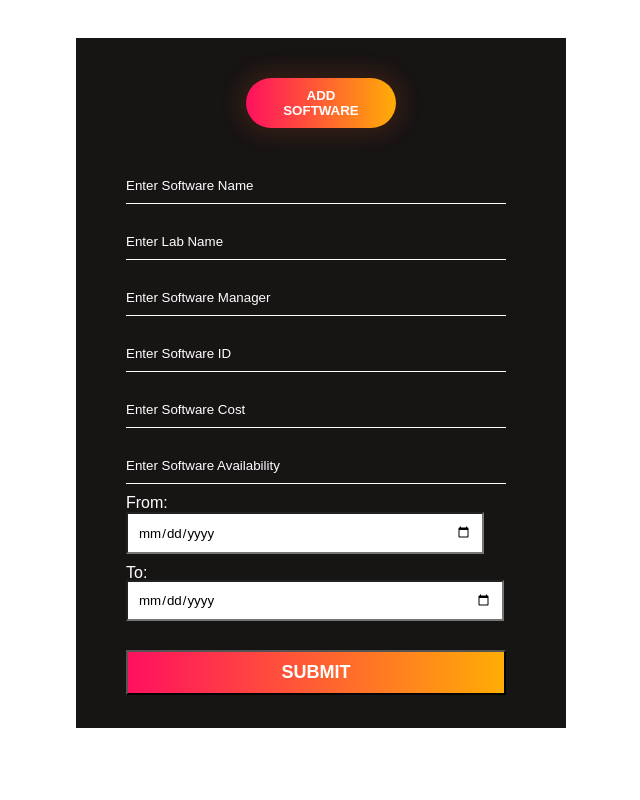
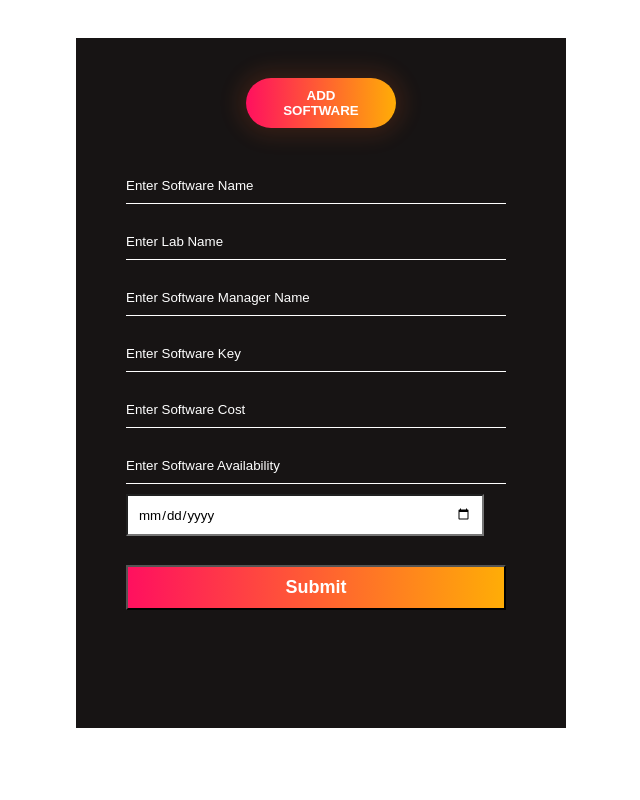
Before and after one commit to ApurvaK24/LabLogix, a Flask app: page /addSoftware in a window 1280 px wide. Shown: the whole page, without its empty margins (319-959 px from the left). Run offline with Flask 3, Linux system fonts and the light colour scheme; some libraries are stand-ins or nearby versions.

Commit message:
added jinja input field code to addlab and addsoft

```diff
--- a/app.py
+++ b/app.py
@@ -17,7 +17,7 @@ from flask import Flask, flash, render_template,session, url_for, redirect
 from flask_sqlalchemy import SQLAlchemy
 from flask_login import UserMixin, login_user, LoginManager, login_required, logout_user, current_user
 from flask_wtf import FlaskForm
-from wtforms import SelectField, StringField, PasswordField, SubmitField
+from wtforms import DateField, DecimalField, IntegerField, SelectField, StringField, PasswordField, SubmitField, TextAreaField
 from wtforms.validators import InputRequired, Length, ValidationError
 from flask_mysqldb import MySQL
 from flask_bcrypt import Bcrypt
@@ -135,6 +135,40 @@ class LoginForm(FlaskForm):
     role = SelectField(u'Select Role', choices=[('Admin', 'Admin'), ('Professor', 'Professor'), ('Assistant', 'Assistant')])
 
     submit = SubmitField('Submit')
+
+class addLabForm(FlaskForm):
+    labname = StringField(validators=[
+                           InputRequired()], render_kw={"placeholder": "Enter Lab Name"})
+    labmanager = StringField(validators=[
+                           InputRequired()], render_kw={"placeholder": "Enter Lab Manager"})
+    lab_location = StringField(validators=[
+                           InputRequired()], render_kw={"placeholder": "Enter Lab Location"})
+    description = TextAreaField(render_kw={"placeholder": "Enter Lab description"})
+    # username = StringField(validators=[
+    #                        InputRequired(), Length(min=4, max=20)], render_kw={"placeholder": "Username"})
+
+    no_of_pc = IntegerField(render_kw={"placeholder": "Enter Number of PC's"})
+
+    submit = SubmitField('Submit')
+class addSoftwareForm(FlaskForm):
+    software_name = StringField(validators=[
+                           InputRequired()], render_kw={"placeholder": "Enter Software Name"})
+    lab_name = StringField(validators=[
+                           InputRequired()], render_kw={"placeholder": "Enter Lab Name"})
+
+    software_manager = StringField(validators=[
+                           InputRequired()], render_kw={"placeholder": "Enter Software Manager Name"})
+    software_key = StringField(validators=[
+                           InputRequired()], render_kw={"placeholder": "Enter Software Key"})
+
+    cost = DecimalField(validators=[
+                           InputRequired()],render_kw={"placeholder": "Enter Software Cost "})
+    availability = IntegerField(validators=[
+                           InputRequired()],render_kw={"placeholder": "Enter Software Availability"})
+    valid_up_to = DateField(format='%Y-%m-%d')
+
+    submit = SubmitField('Submit')
+
 
 
 @app.route('/')
@@ -273,15 +307,21 @@ def logout():
 def AboutUs():
     return render_template("AboutUs.html")
 
-@app.route('/addLab')
-@login_required
+@app.route('/addLab', methods=['GET', 'POST'])
+# @login_required
 def addLab():
-    return render_template("addLab.html")
+    form = addLabForm()
+    if form.validate_on_submit():
+        print(form.labname.data,form.description.data,form.no_of_pc.data)
+    return render_template("addLab.html",form=form)
 
-@app.route('/addSoftware')
+@app.route('/addSoftware', methods=['GET', 'POST'])
 
 def addSoftware():
-    return render_template("addSoftware.html")
+    form=addSoftwareForm()
+    if form.validate_on_submit():
+        print(form.software_name.data,form.cost.data,form.valid_up_to.data)
+    return render_template("addSoftware.html",form=form)
 
 @app.route('/LabListing')
 
--- a/templates/addSoftware.html
+++ b/templates/addSoftware.html
@@ -165,6 +165,13 @@ input::placeholder{
     </style>
 </head>
 <body>
+    {% with messages = get_flashed_messages() %}
+    {% if messages %}
+          {% for message in messages %}
+               <p>{{ message }}</p>
+          {% endfor %}
+    {% endif %}
+ {% endwith %}
     <div class="hero">
         <div class="form-box">
             <div class="button-box">
@@ -173,8 +180,18 @@ input::placeholder{
 
             </div>
             <div class="social-icons">
-                <form id="login" class="input-group">
-                    <input type="text" class="input-field" placeholder="Enter Software Name" required>
+                <form id="login" class="input-group" method="POST" action="">
+                    {{ form.hidden_tag() }}
+
+                    {{form.software_name(class="input-field")}}
+                    {{form.lab_name(class="input-field")}}
+                    {{form.software_manager(class="input-field")}}
+                    {{form.software_key(class="input-field")}}
+                    {{form.cost(type="number",class="input-field")}}
+                    {{form.availability(type="number", class="input-field")}}
+                    {{form.valid_up_to(type="date" ,class="date1")}}
+                    {{form.submit(class="submit-btn")}}
+                    <!-- <input type="text" class="input-field" placeholder="Enter Software Name" required>
                     <input type="text" class="input-field" placeholder="Enter Lab Name" required>
                     <input type="password" class="input-field" placeholder="Enter Software Manager" required>
                     <input type="text" class="input-field" placeholder="Enter Software ID" required>
@@ -186,7 +203,7 @@ input::placeholder{
                         <input type="date" class="date" placeholder="From" required></label>
 
                     <br>
-                    <button type="submit" class="submit-btn">SUBMIT</button>
+                    <button type="submit" class="submit-btn">SUBMIT</button> -->
                 </form>
 
             </div>
```
Also changed, not shown: templates/addLab.html (+18 -3 lines).
